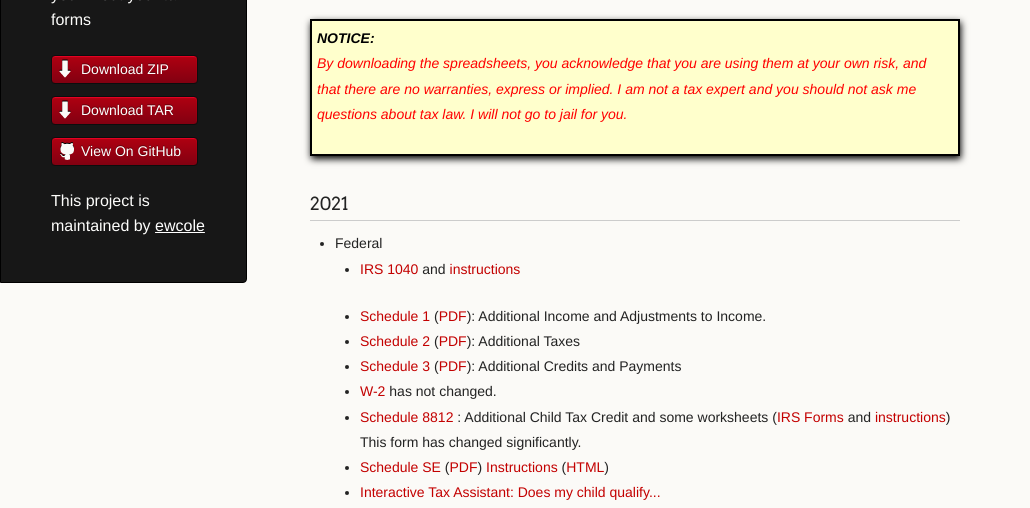
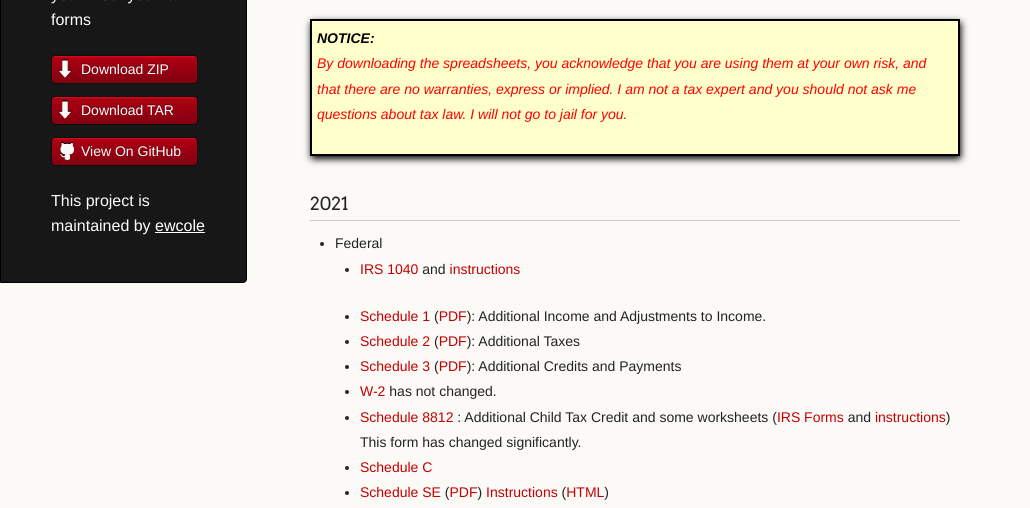
Before and after one commit to ewcole/tax_worksheets, a plain HTML site: page index.html in a window 1280 px wide. Shown: the part 211-719 px from the top of the page, without its empty margins (0-1030 px from the left). Drawn offline with Linux system fonts and the light colour scheme.

Commit message:
2021 F1040 Schedule C

```diff
--- a/index.html
+++ b/index.html
@@ -103,6 +103,9 @@
                 <a href="https://www.irs.gov/instructions/i1040s8">instructions</a>)
                 <!-- (<a href="https://www.irs.gov/pub/irs-pdf/f1040s5.pdf">PDF</a>) -->
                 This form has changed significantly.
+              </li>
+              <li>
+                <a href="Federal/f1040sc.xlsx">Schedule C</a>
               </li>
               <li>
                 <a href="Federal/f1040sse-2021.xlsx">Schedule SE</a>
```
Also changed, not shown: Federal/f1040sc.txt (added), 1 other file.
